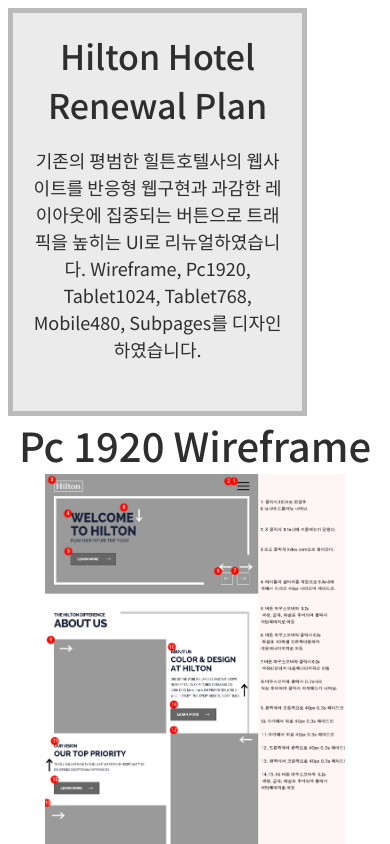
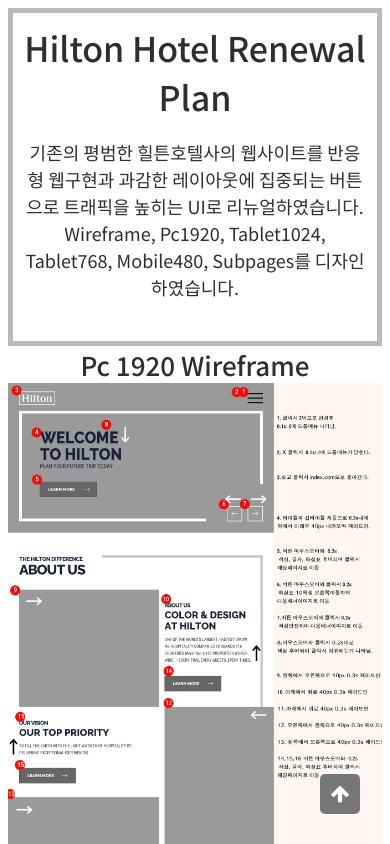
Before and after one commit to jongeun77/Hilton-Hotel, a plain HTML site: page index.html in a window 390 px wide. Shown: the top 844 px of the page. Drawn offline with Linux system fonts and the light colour scheme.

Commit message:
Media max-768px update

```diff
--- a/index.html
+++ b/index.html
@@ -3,7 +3,7 @@
 <head>
   <meta charset="UTF-8">
   <meta http-equiv="X-UA-Compatible" content="IE=edge">
-  <meta name="viewport" content="width=device-width, initial-scale=1.0">
+  <meta name="viewport" content="width=device-width, initial-scale=1.0, maximum-scale=1, minimum-scale=1">
   <title>Hilton Hotel 리뉴얼 웹사이트</title>
   <link rel="stylesheet" href="style.css">
   <link rel="stylesheet" href="responsive.css">
@@ -35,8 +35,8 @@
     <h2>Pc1920 Subpage2</h2>
     <img src="imgs/14_pc1920_sub2.jpg">
   </div>
-  <!-- <a class="gototop" href="#">
+  <a class="gototop" href="#">
     <i class="fa fa-arrow-up"></i>
-  </a> -->
+  </a>
 </body>
 </html>
--- a/responsive.css
+++ b/responsive.css
@@ -1,17 +1,44 @@
+@media (max-width:780px){
+  .content{
+    width: 100%;
+    padding: 50px 20px;
+  }
+   .line {
+     width: 100%;
+     padding: 15px;
+   }
+   .gototop{
+     width: 60px;
+     height: 60px;
+     right: 40px;
+     bottom: 40px;
+   }
+   .gototop i{
+     font-size: 40px;
+     line-height: 60px;
+   }
+   h1{
+     font-size: 50px;
+   }
+   h2{
+     font-size: 30px;
+   }
+ }
 
-
-@media(max-width:480px){
+@media (max-width:480px){
 
   .content{
     padding: 0;
     margin: 0;
+    width: 100%;
   }
   .content img{
-    width: 80%;
+    width: 100%;
   }
   .line{
-    padding: 18px;
-    width: 80%;
+    padding: 10px;
+    width: 100%;
+    background-color: #fff;
   }
   h1{
     font-size: 34px;
@@ -19,6 +46,7 @@
   }
   .content h2{
     margin: 0;
+    font-size: 26px;
   }
   p{
     font-size: 18px;
```
